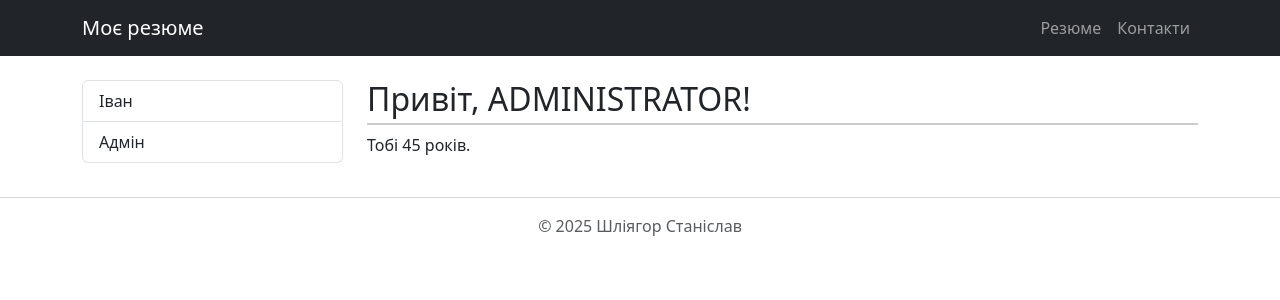
After one commit to MatriX0N/Python_Shliagor, a Flask app: page /users/admin in a window 1280 px wide. The commit adds this page. Shown: the top 300 px of the page. Run offline with Flask 3, Linux system fonts and the light colour scheme.

Commit message:
Lab3 step 4: working users blueprint with templates

```diff
--- a/app/static/css/styles.css
+++ b/app/static/css/styles.css
@@ -13,3 +13,6 @@ img {
     border-radius: 10px;
     margin-top: 10px;
 }
+.list-group-item:hover {
+    background-color: #e0f2f1;
+  }
--- /dev/null
+++ b/app/users/routers.py
@@ -0,0 +1,11 @@
+from flask import render_template, request
+from app.users import users_bp
+
+@users_bp.route('/hi/<name>')
+def greetings(name):
+    age = request.args.get('age', 'невідомо')
+    return render_template('users/hi.html', name=name.upper(), age=age)
+
+@users_bp.route('/admin')
+def admin():
+    return render_template('users/hi.html', name='ADMINISTRATOR', age=45)
--- /dev/null
+++ b/app/users/templates/users/hi.html
@@ -0,0 +1,17 @@
+{% extends "base.html" %}
+
+{% block content %}
+<div class="row">
+  <div class="col-md-3">
+    <div class="list-group">
+      <a href="{{ url_for('users.greetings', name='Іван') }}" class="list-group-item list-group-item-action">Іван</a>
+      <a href="{{ url_for('users.admin') }}" class="list-group-item list-group-item-action">Адмін</a>
+    </div>
+  </div>
+
+  <div class="col-md-9">
+    <h2>Привіт, {{ name.upper() }}!</h2>
+    <p>Тобі {{ age }} років.</p>
+  </div>
+</div>
+{% endblock %}
```
Also changed, not shown: app/__init__.py (+8 -1 lines), app/users/__init__.py (added, +10 -0 lines).
